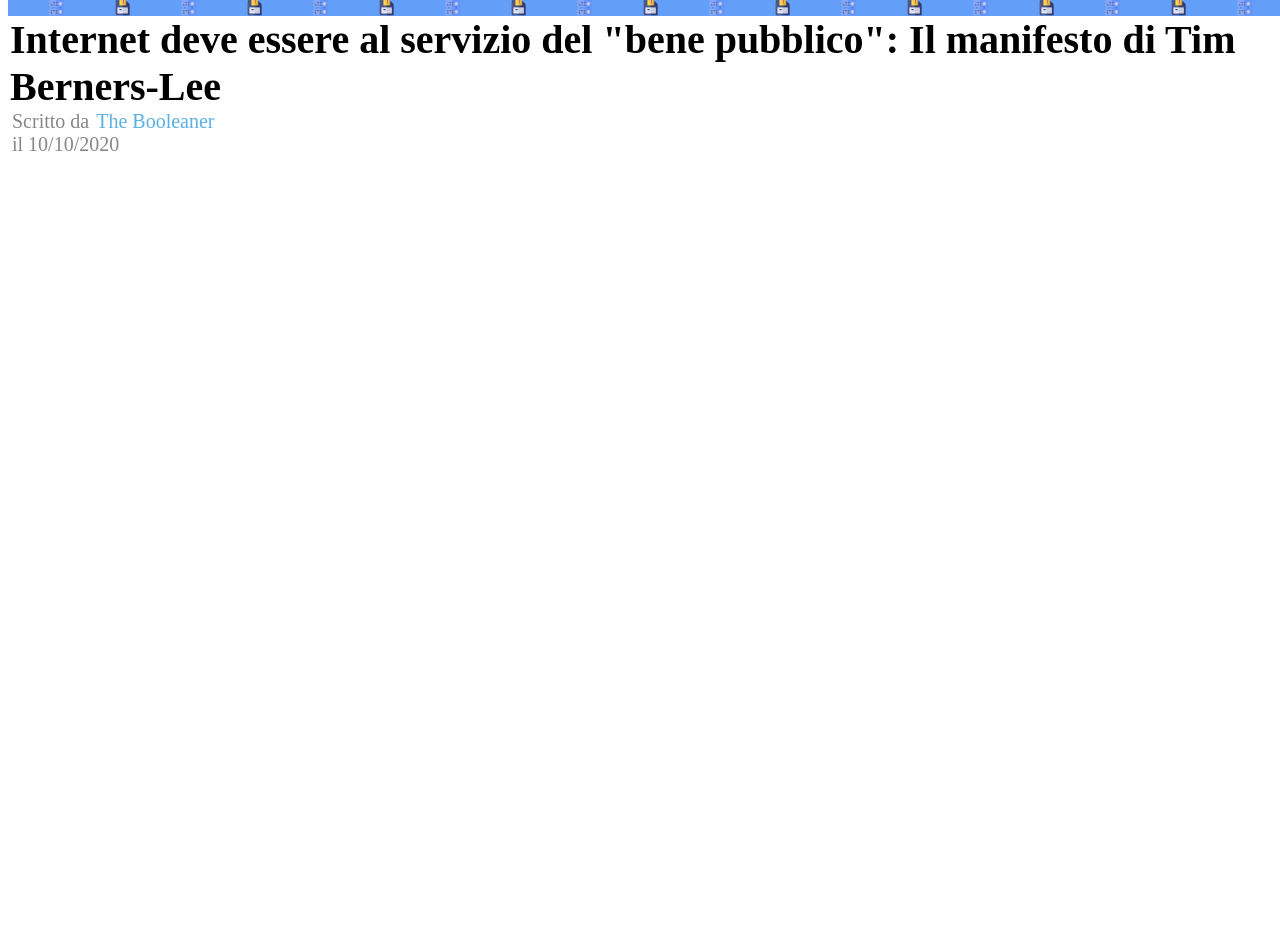
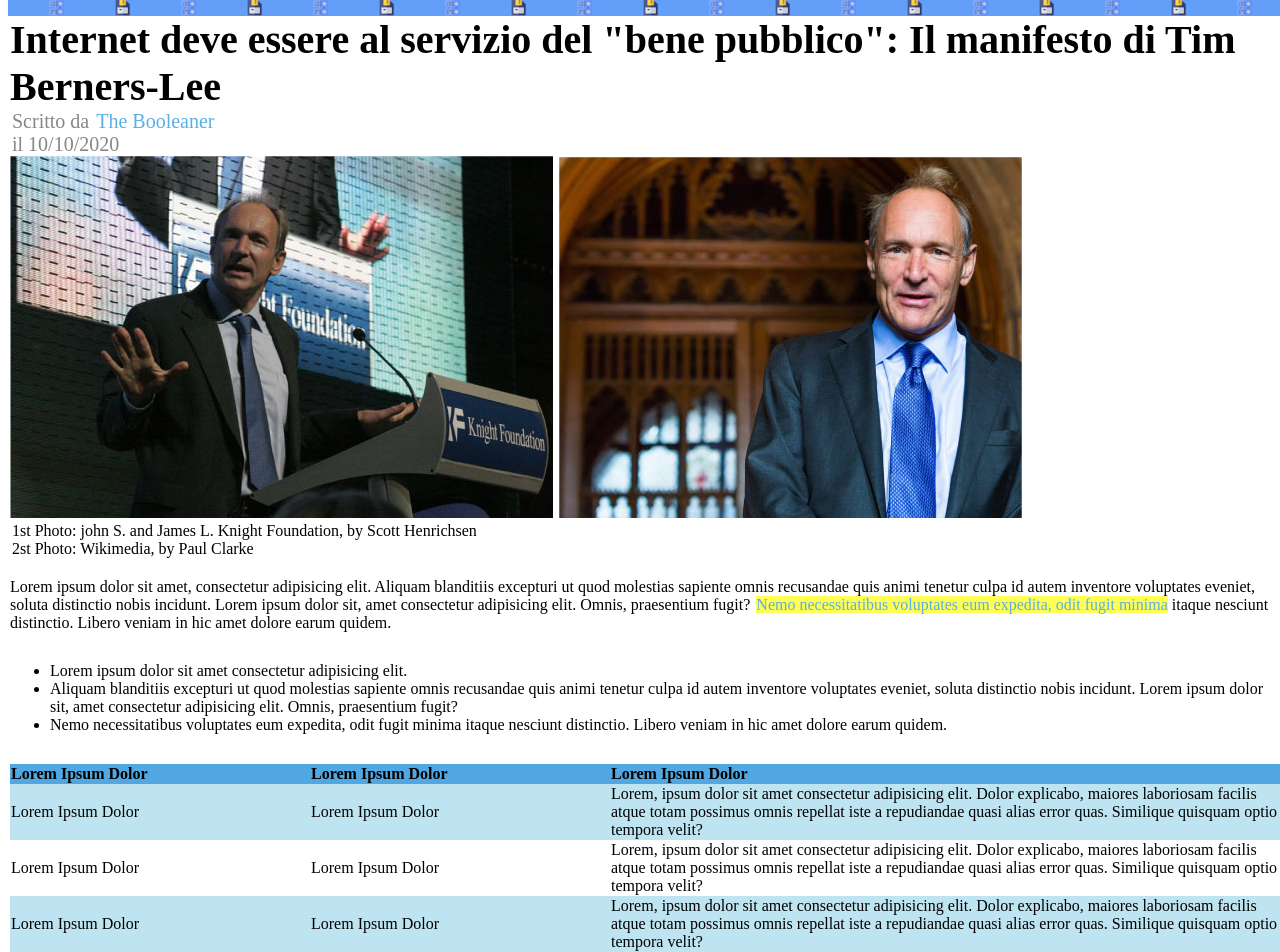
Before and after one commit to iormat/html-css-booleaner, a plain HTML site: page index.html in a window 1280 px wide. Shown: the part 116-1068 px from the top of the page. Before the commit the page ends 800 px from the top, so only its background shows below. Drawn offline with Linux system fonts and the light colour scheme.

Commit message:
table update

```diff
--- a/css/style.css
+++ b/css/style.css
@@ -3,7 +3,7 @@
     box-sizing: border-box;
 }
 
-/* modifice dell' header */
+/* modifiche dell' header */
 
 .logo {
     background-color: rgb(99, 159, 248);
@@ -32,3 +32,37 @@
 p span {
     color: rgb(90, 175, 227);
 }
+
+/* modifiche del main */
+
+.introduction {
+    margin-top: 20px;
+}
+
+.introduction ul {
+    margin: 30px 0 30px 0;
+
+}
+
+.introduction>p span {
+    background-color: rgb(255, 255, 85);
+}
+
+/* modifiche table */
+
+table {
+    border-collapse: collapse;
+}
+
+th {
+    background-color: rgb(80, 167, 225);
+}
+
+th, td {
+    min-width: 300px;
+    text-align: left;
+}
+
+.tr_blue {
+    background-color: rgb(189, 228, 240);
+}
--- a/index.html
+++ b/index.html
@@ -27,18 +27,52 @@
     <main>
 
         <section class="article_photos">
-            <!-- qui vanno le foto -->
+            <img src="img/tim-1.jpg" alt="Tim Berners-Lee1">
+            <img src="img/tim-2.jpg" alt="Tim Berners-Lee2">
             <div class="photo_credits">
-                <!-- qui vanno i fotografi -->
+                <p>1st Photo: john S. and James L. Knight Foundation, by Scott Henrichsen</p>
+                <p>2st Photo: Wikimedia, by Paul Clarke</p>
             </div>
         </section>
 
         <section class="introduction">
-            <!-- qui va l'introduzione dell'articolo -->
+            <p>
+                Lorem ipsum dolor sit amet, consectetur adipisicing elit. Aliquam blanditiis excepturi ut quod molestias sapiente omnis recusandae quis animi tenetur culpa id autem inventore voluptates eveniet, soluta distinctio nobis incidunt. Lorem ipsum dolor sit, amet consectetur adipisicing elit. Omnis, praesentium fugit? <span>Nemo necessitatibus voluptates eum expedita, odit fugit minima</span>  itaque nesciunt distinctio. Libero veniam in hic amet dolore earum quidem.
+            </p>
+            <ul>
+                <li>Lorem ipsum dolor sit amet consectetur adipisicing elit.</li>
+                <li>Aliquam blanditiis excepturi ut quod molestias sapiente omnis recusandae quis animi tenetur culpa id autem inventore voluptates eveniet, soluta distinctio nobis incidunt. Lorem ipsum dolor sit, amet consectetur adipisicing elit. Omnis, praesentium fugit? </li>
+                <li>Nemo necessitatibus voluptates eum expedita, odit fugit minima itaque nesciunt distinctio. Libero veniam in hic amet dolore earum quidem.</li>
+            </ul>
         </section>
 
         <section class="info_table">
-            <!-- qui va la table -->
+            <table>
+                <thead>
+                    <tr>
+                        <th>Lorem Ipsum Dolor</th>
+                        <th>Lorem Ipsum Dolor</th>
+                        <th>Lorem Ipsum Dolor</th>
+                    </tr>
+                </thead>
+                <tbody>
+                    <tr class="tr_blue">
+                        <td>Lorem Ipsum Dolor</td>
+                        <td>Lorem Ipsum Dolor</td>
+                        <td>Lorem, ipsum dolor sit amet consectetur adipisicing elit. Dolor explicabo, maiores laboriosam facilis atque totam possimus omnis repellat iste a repudiandae quasi alias error quas. Similique quisquam optio tempora velit?</td>
+                    </tr>
+                    <tr>
+                        <td>Lorem Ipsum Dolor</td>
+                        <td>Lorem Ipsum Dolor</td>
+                        <td>Lorem, ipsum dolor sit amet consectetur adipisicing elit. Dolor explicabo, maiores laboriosam facilis atque totam possimus omnis repellat iste a repudiandae quasi alias error quas. Similique quisquam optio tempora velit?</td>
+                    </tr>
+                    <tr class="tr_blue">
+                        <td>Lorem Ipsum Dolor</td>
+                        <td>Lorem Ipsum Dolor</td>
+                        <td>Lorem, ipsum dolor sit amet consectetur adipisicing elit. Dolor explicabo, maiores laboriosam facilis atque totam possimus omnis repellat iste a repudiandae quasi alias error quas. Similique quisquam optio tempora velit?</td>
+                    </tr>
+                </tbody>
+            </table>
         </section>
 
         <section class="conclusions">
```
